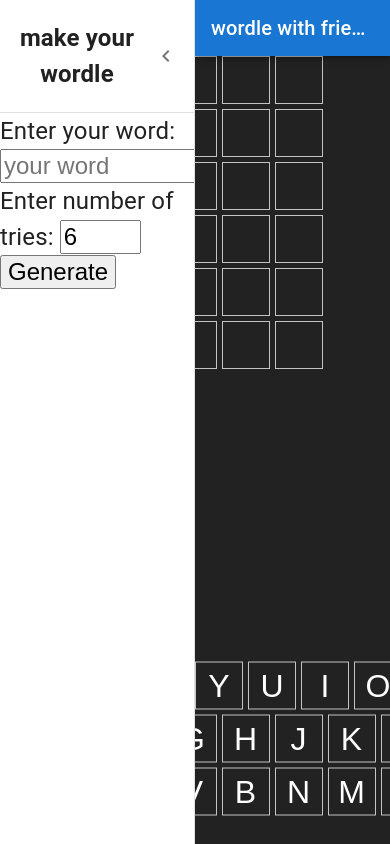
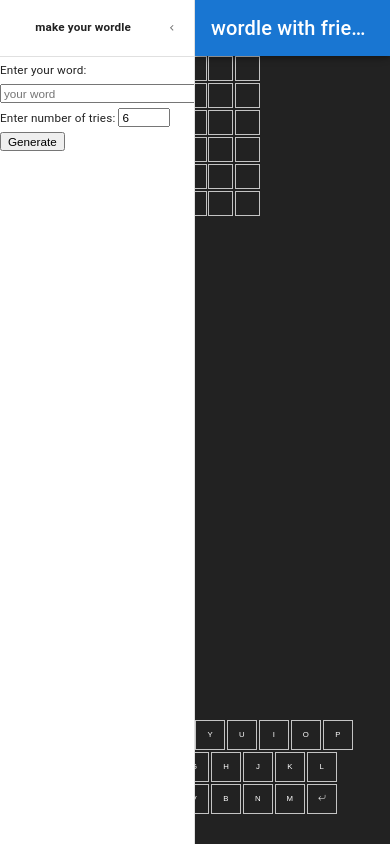
Before and after one commit to BigFlexLiu/wordle_with_friends, a React (Create React App) app: page / in a window 390 px wide. Both pictures are taken after a click on the button 24 px from the left and 28 px from the top of the page. Built offline with nearby package versions, Linux system fonts and the light colour scheme.

Commit message:
Mobile friendly

```diff
--- a/src/index.tsx
+++ b/src/index.tsx
@@ -34,9 +34,10 @@
       backgroundColor = "#3c3";
       break;
   }
-  const width: string = `${
-    1 + 0.5 * (letter.icon ? 1 : letter.letter.length || 1)
-  }em`;
+  const size: string = `${
+    2 + 0.5 * (letter.icon ? 1 : letter.letter.length || 1)
+  }vw`;
+  const minSize: string = isKey ? '30px' : '25px';
 
   return (
     <button
@@ -44,15 +45,17 @@
       className={classNames.join(" ")}
       style={{
         color: "#FFF",
-        fontSize: "2em",
+        fontSize: "2vw",
         textTransform: "capitalize",
         verticalAlign: "top",
         backgroundColor,
         border: "1px solid #c4c4c4",
-        width,
-        height: width,
-        marginRight: "5px",
-        marginBottom: "5px",
+        width: size,
+        height: size,
+        minWidth: minSize,
+        minHeight: minSize,
+        marginRight: "0.5vw",
+        marginBottom: "0.5vw",
       }}
       onClick={() => {
         if (isKey) {
@@ -120,9 +123,9 @@
     <footer
       className={classnames.join(" ")}
       style={{
-        position: "absolute",
-        top: "100vh",
-        transform: "translate(-25%, -150%)",
+        position: 'fixed',
+        bottom: 0,
+        transform: "translate(-25%, 0%)",
         width: "200%",
       }}
     >
@@ -237,11 +240,13 @@
   return (
     <div
       style={{
+        flexGrow: 1,
         position: "fixed",
+        height: '90%',
         width: "100vw",
         left: "50%",
         textAlign: "center",
-        transform: "translate(-50%, 0)",
+        transform: "translate(-50%, 0%)",
       }}
       className={classNames.join(" ")}
     >
--- a/src/sidebar.tsx
+++ b/src/sidebar.tsx
@@ -75,10 +75,10 @@
   const refInputWord = React.useRef<HTMLInputElement>(null);
   const refInputTries = React.useRef<HTMLInputElement>(null);
 
-  const formStyle: React.CSSProperties = { fontSize: "1.5em" };
+  const formStyle: React.CSSProperties = { fontSize: "3vw" };
 
   function handleInputWordOnChange(event: { target: HTMLInputElement }) {
-    const newWord: string = event.target.value;
+    const newWord: string = event.target.value.toLowerCase();
     // Check new word only contains letters
     const match = newWord.match(/^[a-z]+$/);
     if (match && match[0] !== newWord) {
@@ -99,14 +99,15 @@
 
   function handleInputTriesOnChange(event: { target: HTMLInputElement }) {
     const newTries = parseInt(event.target.value);
-    if (isNaN(newTries) || newTries < 1 || Hash.maxTries <= newTries) {
+    setInputTries(newTries);
+    if (isNaN(newTries) || newTries < 1 || Hash.maxTries < newTries) {
       event.target.setCustomValidity(
-        "The number of tries must be a integer between 1-10."
+        "The number of tries must be a integer between 1-9."
       );
       setIsInputTriesValid(false);
       return;
     }
-    setInputTries(newTries);
+    event.target.setCustomValidity("");
     setIsInputTriesValid(true);
   }
 
@@ -160,6 +161,7 @@
           <h2
             className="sidebarHeading"
             style={{
+              fontSize: "3vw",
               textAlign: "center",
               flexGrow: "1",
             }}
@@ -168,9 +170,9 @@
           </h2>
           <IconButton onClick={() => setOpen(false)}>
             {theme.direction === "ltr" ? (
-              <ChevronLeftIcon />
+              <ChevronLeftIcon style={{ fontSize: "3vw" }} />
             ) : (
-              <ChevronRightIcon />
+              <ChevronRightIcon style={{ fontSize: "3vw" }} />
             )}
           </IconButton>
         </DrawerHeader>
@@ -222,18 +224,25 @@
 
           {generated && (
             <React.Fragment>
-              <h2>Go to the following link</h2>
+              <h2 style={{ fontSize: "4vw" }}>Go to the following link</h2>
               <h3
                 id="generated"
                 style={{
+                  fontSize: "2vw",
                   wordWrap: "break-word",
                 }}
               >
                 {generated}
               </h3>
-              <button style={formStyle} onClick={(e) => {
-                e.preventDefault();
-                navigator.clipboard.writeText(generated)}}>Copy link</button>
+              <button
+                style={formStyle}
+                onClick={(e) => {
+                  e.preventDefault();
+                  navigator.clipboard.writeText(generated);
+                }}
+              >
+                Copy link
+              </button>
             </React.Fragment>
           )}
         </form>
```
